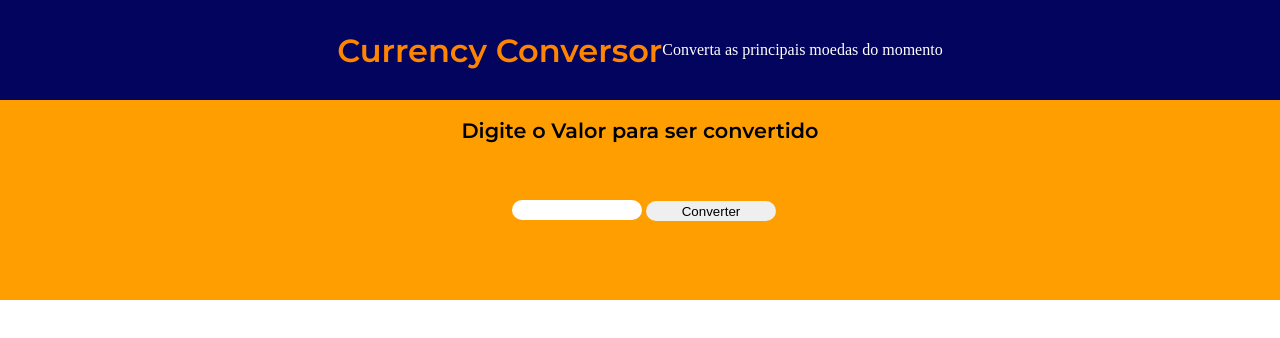
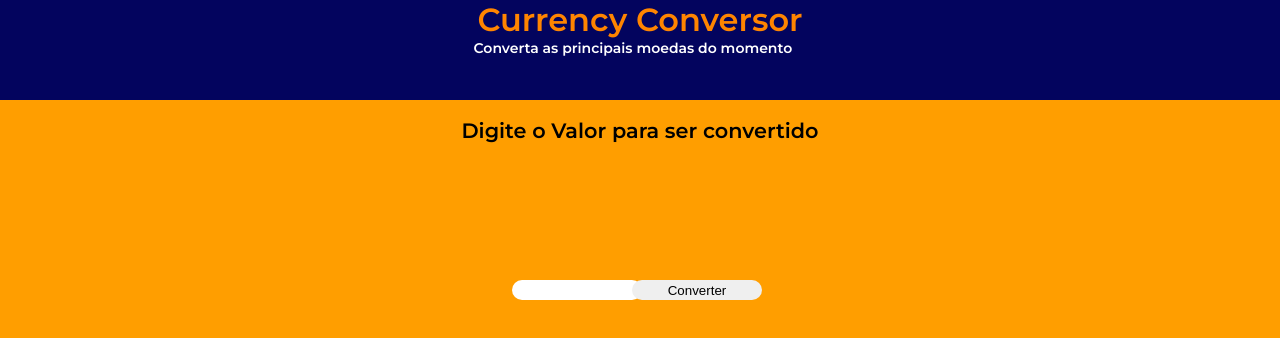
Before and after one commit to isaquefreitasdev/currency-converte, a plain HTML site: page index.html in a window 1280 px wide. Drawn offline with Linux system fonts and the light colour scheme.

Commit message:
Versão Desktop

```diff
--- a/index.html
+++ b/index.html
@@ -12,10 +12,12 @@
 
 </head>
 <body>
+    <header>
     <div id="content-focus" class="content-focus">
         <h1>Currency Conversor</h1>
         <p>Converta as principais moedas do momento</p>
     </div>
+</header>
         <main>
         <div id="camp-value">
             <br>
--- a/scripts/app.js
+++ b/scripts/app.js
@@ -15,7 +15,14 @@ function convert() {
             let moeda = data.USDBRL.high;
 
             let result = `${valor * moeda} doláres`;
+            if(valor == ""){
+                verificando();
+            }else{
             document.getElementById("convertido").innerHTML = result;
+            }
         })
 
 }
+function verificando() {
+    alert("Preencha o campo para prosseguir")
+}
--- a/styles/style.css
+++ b/styles/style.css
@@ -2,6 +2,14 @@
     margin: 0;
     padding: 0;
     box-sizing: border-box;
+}
+header{
+    background-color: #03045E;
+    height:100px;
+    width: 100%;
+    display: flex;
+    justify-content:center
+
 }
 
 h1{
@@ -9,11 +17,9 @@ h1{
     color: #FF8500;
 }
 .content-focus{
-    background-color: #03045E;
-    height:100px;
-    display: flex;
-    justify-content: center;
-    align-items: center;
+
+
+
 }
 input{
     outline:none;
@@ -21,12 +27,20 @@ input{
 }
 p{
     color: #fff;
+    display:block;
+    position: absolute;
+    left:37%;
+    font-size: 14px;
+    font-family: 'Montserrat', sans-serif;
+
+
 }
 main{
     display: flex;
     justify-content: center;
     background-color:#FF9E00;
-    height: 200px;
+    height: 100vh;
+    width: 100%;
     position: relative;
 }
 h2{
@@ -47,6 +61,8 @@ h2{
     border-left: none;
     border-right: none;
     border-radius: 20px;
+    position: absolute;
+    bottom:200px
 
 }
 #currencyConvert{
@@ -57,5 +73,8 @@ h2{
     border-left: none;
     border-right: none;
     border-radius: 20px;
+    position: absolute;
+    bottom:200px;
+    left: 120px;
 
 }
```
